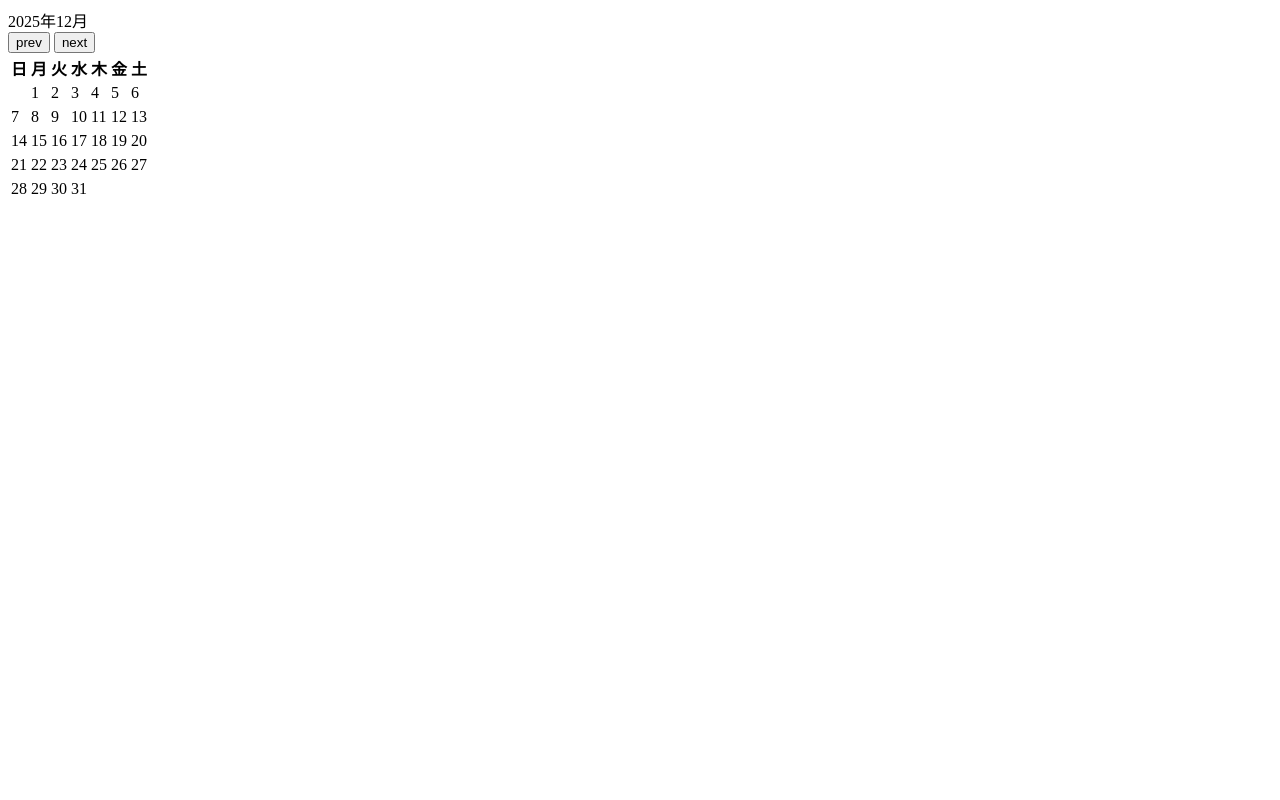
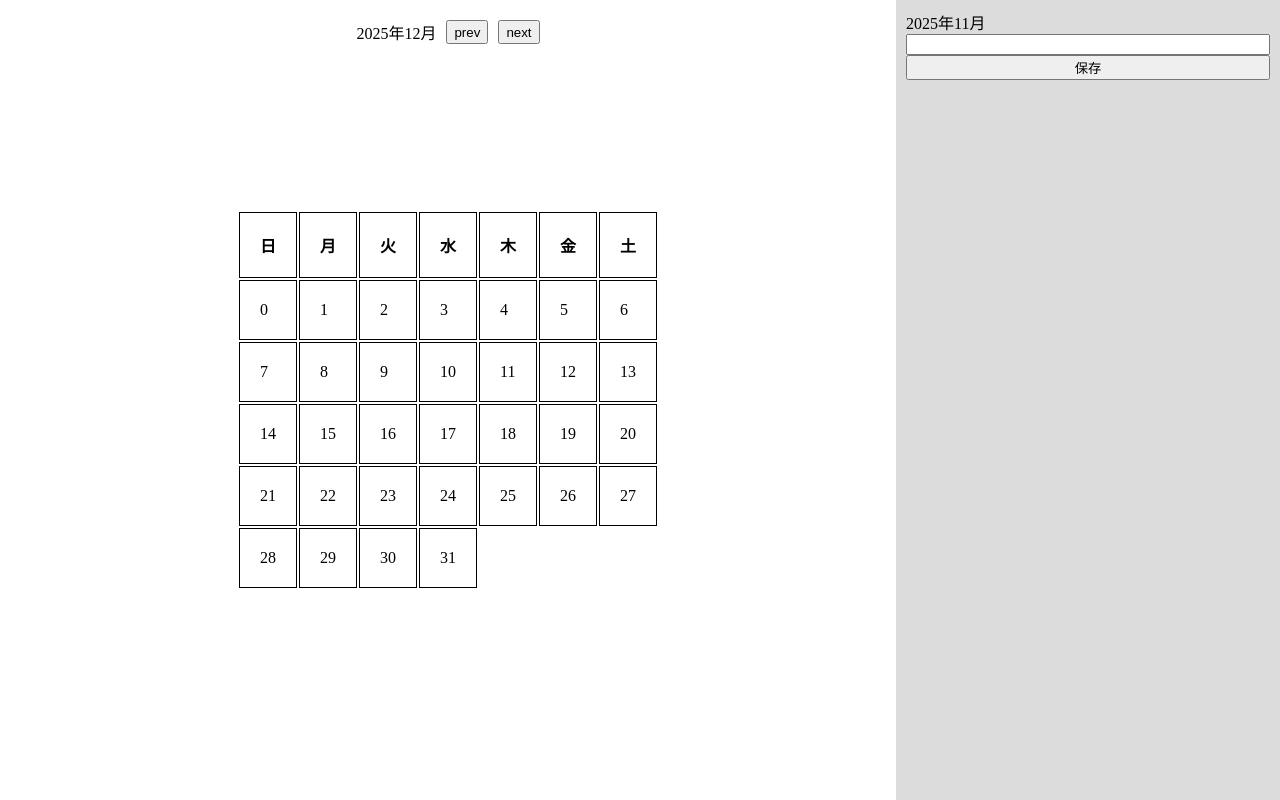
Before and after one commit to koush811/daylist, a plain HTML site: page index.html in a window 1280 px wide. Drawn offline with Linux system fonts and the light colour scheme.

Commit message:
innerhtmlのところをcreateElementに変更

```diff
--- a/index.html
+++ b/index.html
@@ -19,6 +19,11 @@
             </table>
         </div>
     </div>
+    <div id="list">
+        <div id="date"></div>
+        <input type="text">
+        <button>保存</button>
+    </div>
 </body>
 <script src="script.js"></script>
 </html>
--- a/script.js
+++ b/script.js
@@ -4,6 +4,7 @@ const inputtable = document.getElementById('table')
 let day = new Date();
 let correntyear = day.getFullYear();
 let correntmonth = day.getMonth();
+let date = 0
 
 function showcalender(year,month){
     inputyear.textContent = `${year}年${month+1}月`
@@ -11,30 +12,37 @@ function showcalender(year,month){
     const firstday = new Date(year,month,1).getDay();
     const lastData = new Date(year,month+1,0).getDate();
 
-    let html =
-    `<tr>
-      <th>日</th><th>月</th><th>火</th><th>水</th>
-      <th>木</th><th>金</th><th>土</th>
-    </tr>`
+    inputtable.innerHTML = ""
 
-    let row = "<tr>"
+    const header = document.createElement("tr")
+    const days = ["日","月","火","水","木","金","土"]
+    days.forEach(i =>{
+        const th = document.createElement("th")
+        th.textContent = i
+        header.appendChild(th)
+    })
+    inputtable.appendChild(header)
 
-    for(let i = 0;i < firstday; i++){
-        row += "<td></td>"
+    let dayElement = document.createElement("tr")
+
+    for(let i = 1;i < firstday;i++){
+        const td = document.createElement("td")
+        dayElement.appendChild(td)
+    }
+    for(let date = 0;date <= lastData; date++){
+        const td = document.createElement("td")
+        td.textContent = date;
+        dayElement.appendChild(td)
+        if((firstday + date -1)%7 === 6){
+            inputtable.appendChild(dayElement)
+            dayElement = document.createElement("tr")
+
+        }
     }
 
-    for(let date = 1; date<=lastData;date++){
-        if((firstday+date-1)%7 === 0 && date !=1){
-            row += "<tr></tr>"
-        }
-        row += `<td>${date}</td>`
+    if(dayElement.children.length > 0){
+        inputtable.appendChild(dayElement)
     }
-
-    row += "</tr>"
-    html += row
-
-    inputtable.innerHTML = html
-
 }
 
 document.getElementById('next').onclick=()=>{
@@ -56,3 +64,5 @@ document.getElementById('prev').onclick=()=>{
 }
 
 showcalender(correntyear,correntmonth)
+
+document.getElementById('date').textContent = `${correntyear}年${correntmonth}月`
--- a/style.css
+++ b/style.css
@@ -0,0 +1,35 @@
+body{
+    margin: 0;
+    height: 100vh;
+    max-width: 100vw;
+    display: grid;
+    grid-template-columns: 70% 30%;
+}
+
+#calender{
+    height: 100%;
+    grid-column: 1/2;
+    display: flex;
+    justify-content: center;
+    align-items: center;
+}
+
+#header{
+    display: flex;
+    gap: 10px;
+    top: 20px;
+    position: fixed;
+}
+
+td ,th{
+    border: solid black 1px;
+    padding: 20px;
+}
+
+#list{
+
+    background-color: gainsboro;
+    display: flex;
+    flex-direction: column;
+    padding: 10px;
+}
```
